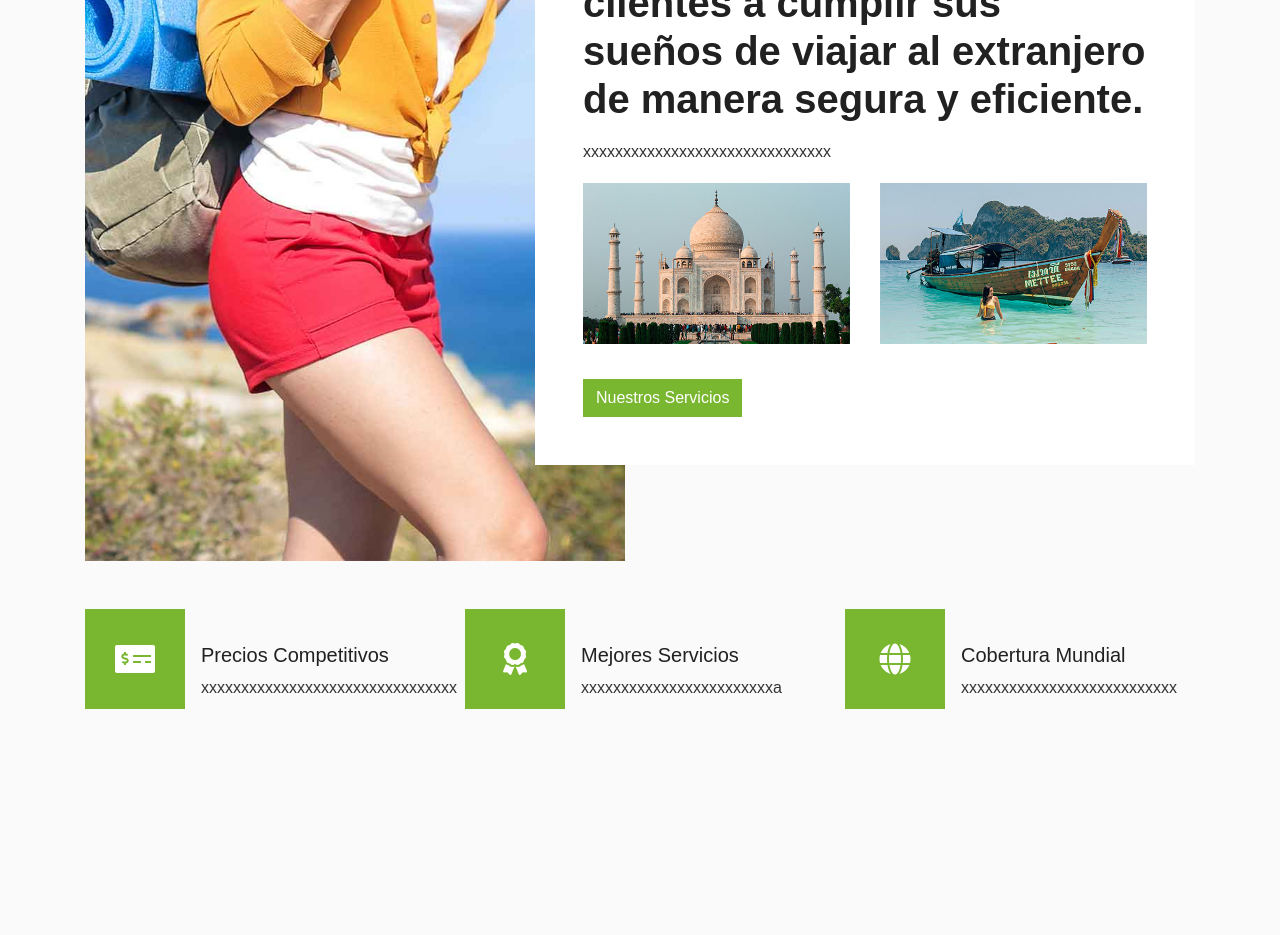
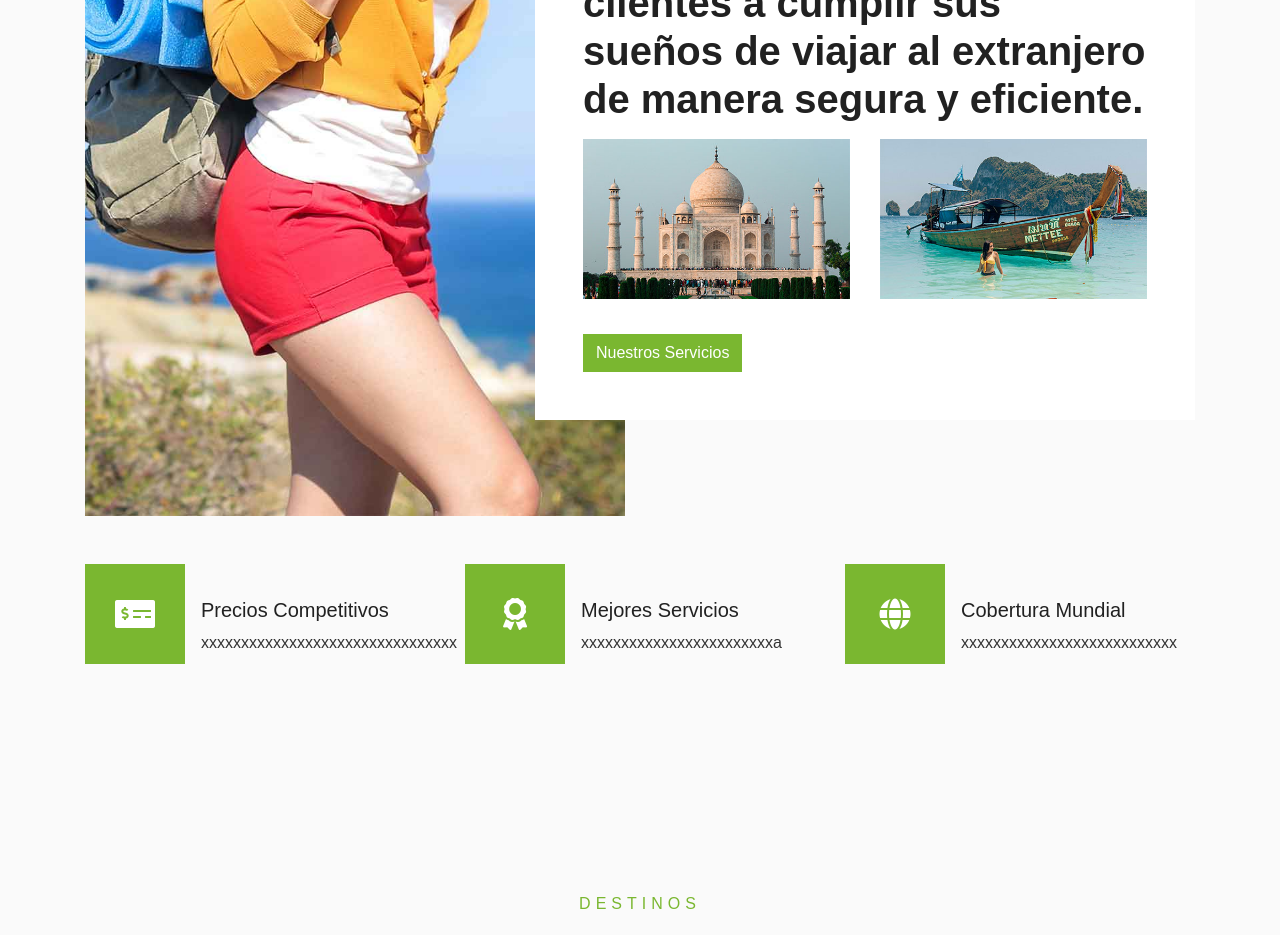
Before and after one commit to Alejvndr0/visas, a plain HTML site: page index.html in a window 1280 px wide. Shown: the part 1440-2375 px from the top of the page. Drawn offline with nearby package versions, Linux system fonts and the light colour scheme.

Commit message:
first commit

```diff
--- a/index.html
+++ b/index.html
@@ -136,7 +136,6 @@
                     <div class="about-text bg-white p-4 p-lg-5 my-lg-5">
                         <h6 class="text-primary text-uppercase" style="letter-spacing: 5px;">Acerca de Nosotros</h6>
                         <h1 class="mb-3">Somos una agencia especializada en trámites de visa y asesoría legal. Con años de experiencia, ayudamos a nuestros clientes a cumplir sus sueños de viajar al extranjero de manera segura y eficiente.</h1>
-                        <p>xxxxxxxxxxxxxxxxxxxxxxxxxxxxxxx</p>
                         <div class="row mb-4">
                             <div class="col-6">
                                 <img class="img-fluid" src="img/about-1.jpg" alt="">
```
